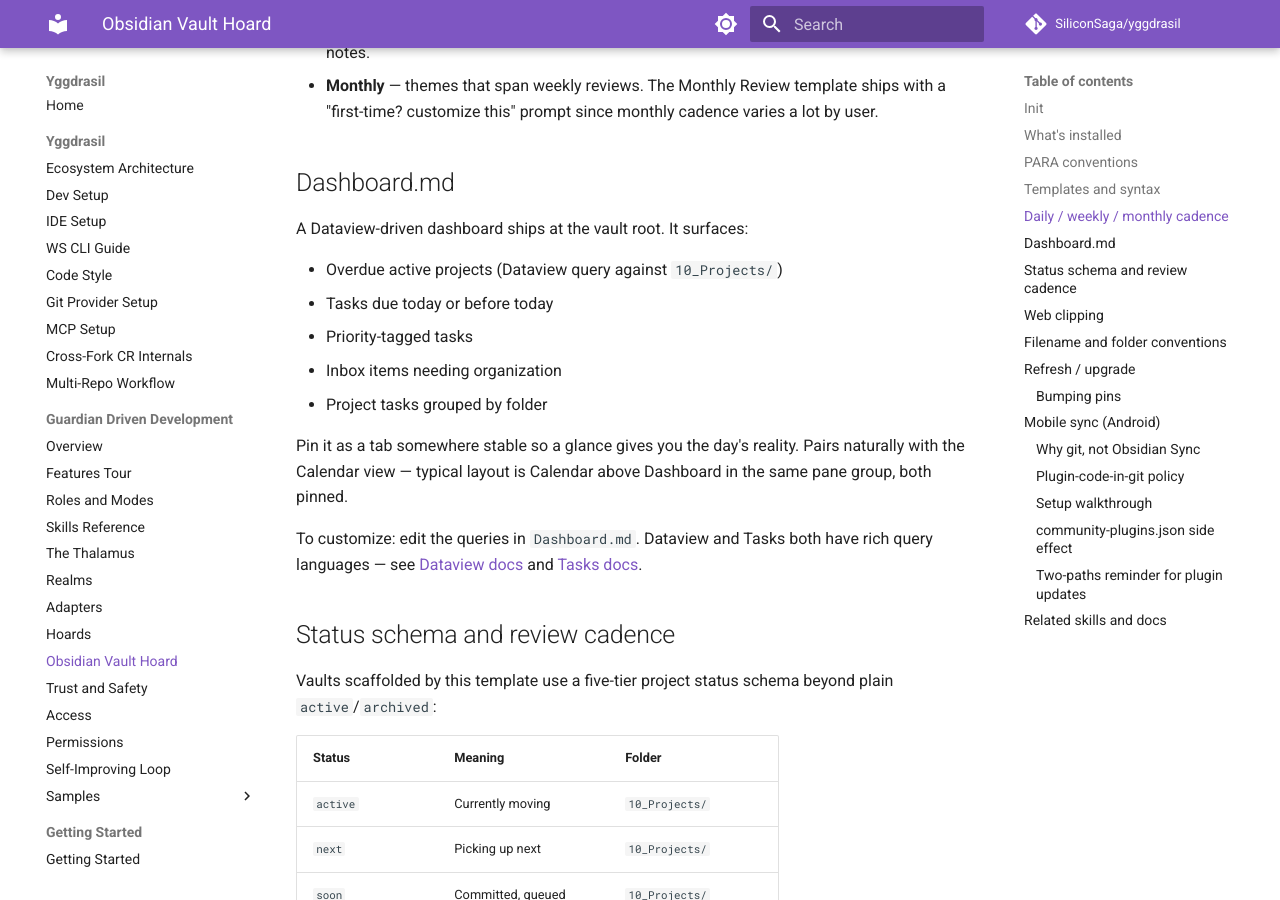
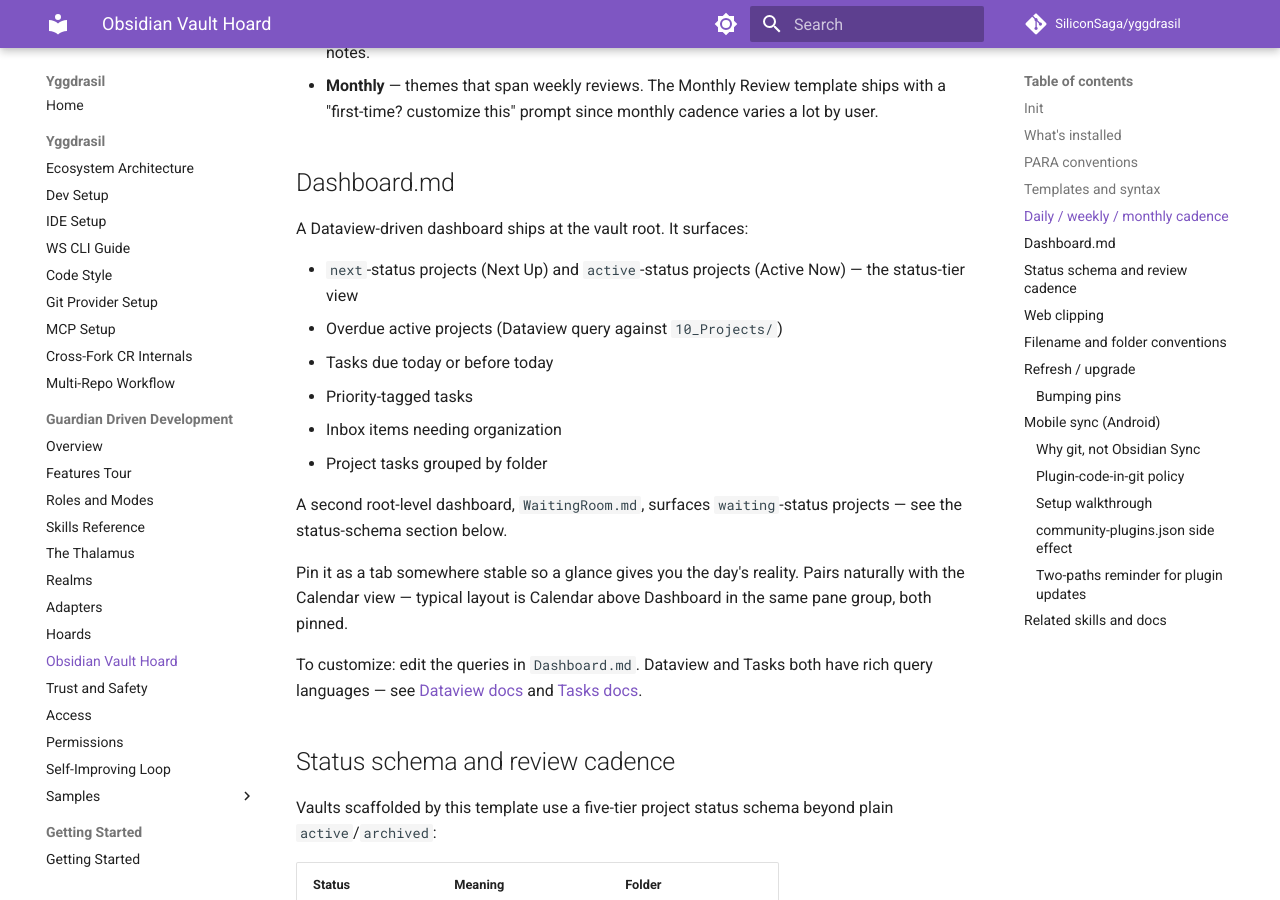
Before and after one commit to SiliconSaga/yggdrasil, an MkDocs documentation site: the page built from docs/gdd/obsidian-vault.md, in a window 1280 px wide and 900 px high, scrolled down 4350 px. Built offline with MkDocs 1.6.1 and Material for MkDocs 9.7.7, drawn with Linux system fonts in a browser that asks for light colours; comment, search, counter and statistics services are not loaded.

Commit message:
docs(obsidian-vault): sync Dashboard description + scribe PARA table with new sections
Address the final coherence review:

- `docs/gdd/obsidian-vault.md` Dashboard section now lists the new Next Up / Active Now blocks and points at `WaitingRoom.md` — previously it described only the five pre-existing dashboard sections.
- The scribe skill's PARA Conventions table `40_Archive/` row now mentions the `Projects/` / `Backlog/` / `Daily/` sub-folders, cross-referencing the Project Status Schema section.

Co-Authored-By: Claude Opus 4.7 <noreply@anthropic.com>

```diff
--- a/docs/gdd/obsidian-vault.md
+++ b/docs/gdd/obsidian-vault.md
@@ -102,11 +102,14 @@ The recommended cadence:
 
 A Dataview-driven dashboard ships at the vault root. It surfaces:
 
+- `next`-status projects (Next Up) and `active`-status projects (Active Now) — the status-tier view
 - Overdue active projects (Dataview query against `10_Projects/`)
 - Tasks due today or before today
 - Priority-tagged tasks
 - Inbox items needing organization
 - Project tasks grouped by folder
+
+A second root-level dashboard, `WaitingRoom.md`, surfaces `waiting`-status projects — see the status-schema section below.
 
 Pin it as a tab somewhere stable so a glance gives you the day's reality. Pairs naturally with the Calendar view — typical layout is Calendar above Dashboard in the same pane group, both pinned.
 
```
Also changed, not shown: .agent/skills/scribe/SKILL.md (+1 -1 lines).
